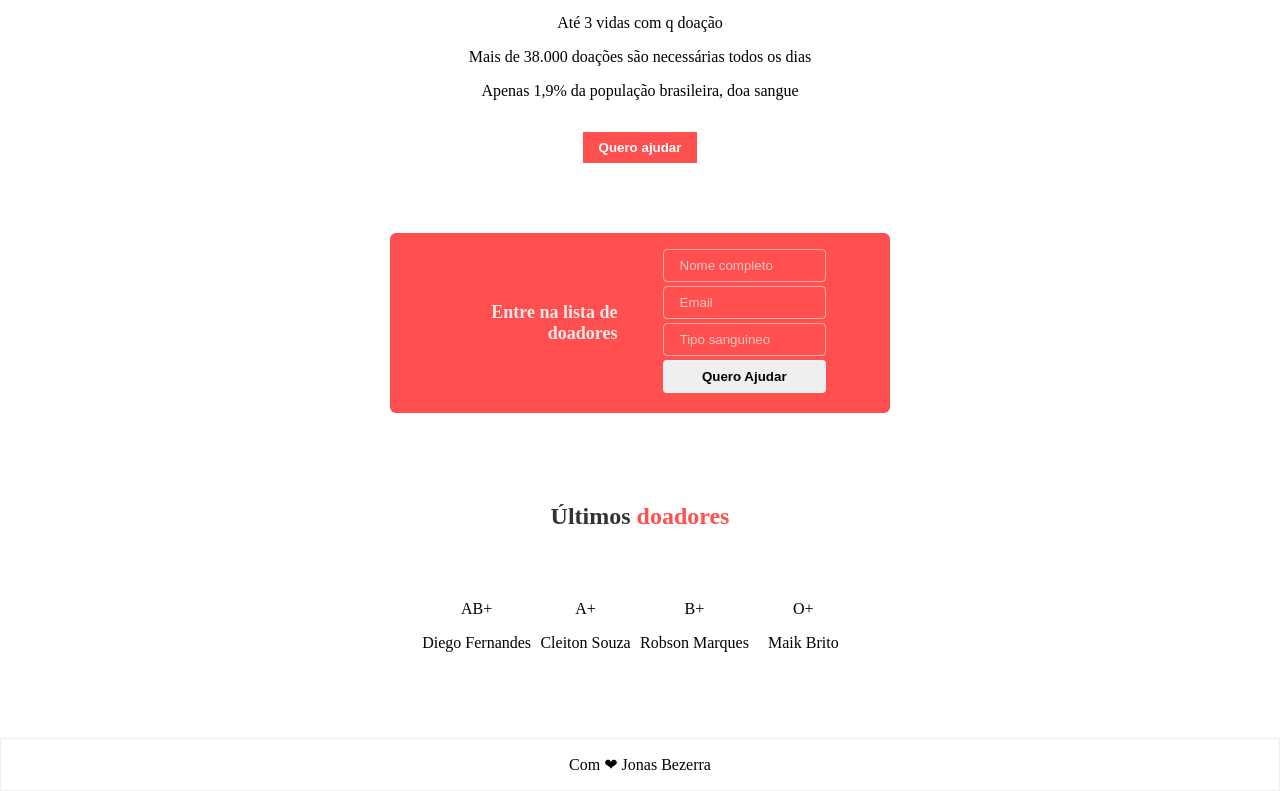
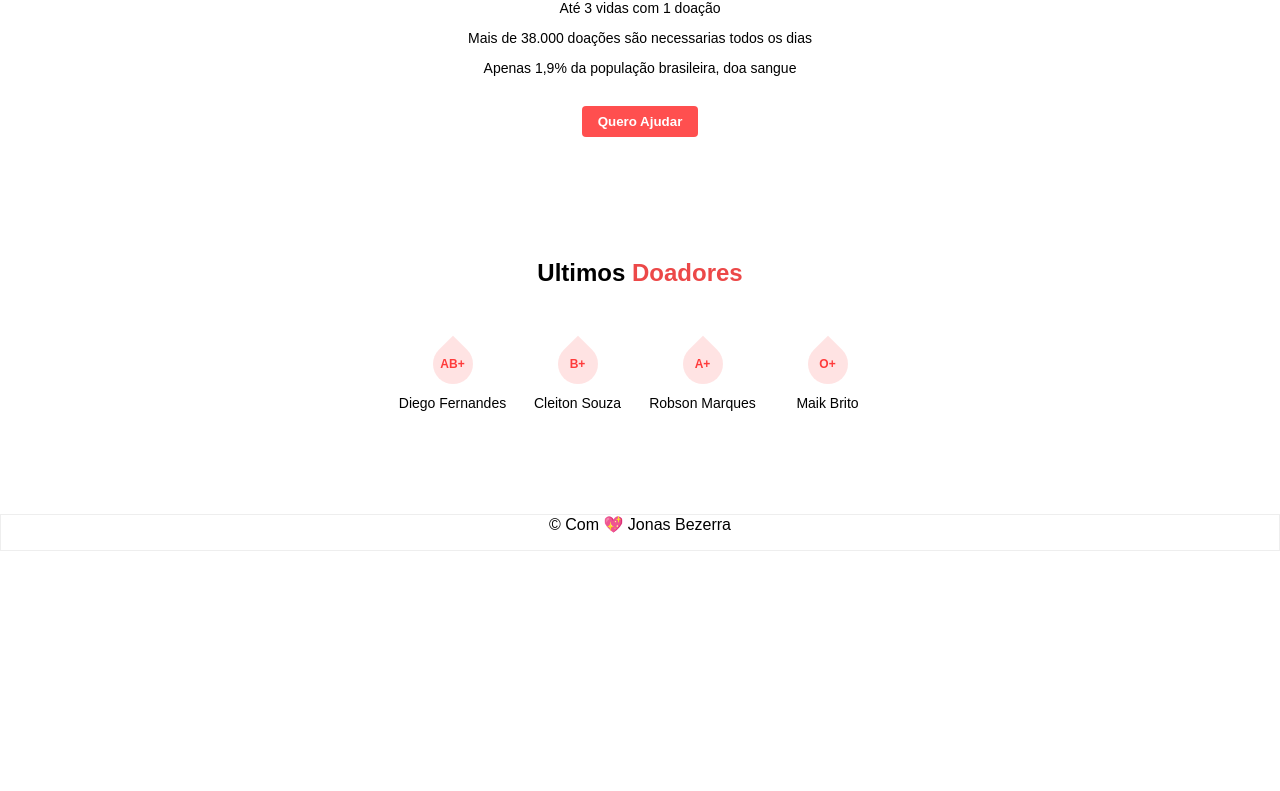
Before and after one commit to JonasBezerra/Projeto_DOE, a plain HTML site: page index.html in a window 1280 px wide. Shown: the part 249-1040 px from the top of the page. After the commit the page ends 800 px from the top, so only its background shows below. Drawn offline with Linux system fonts and the light colour scheme.

Commit message:
commite finalização front-end

```diff
--- /dev/null
+++ b/css/estilo.css
@@ -0,0 +1,194 @@
+/*COMEÇAR COM:
+ALINHAMENTOS, ESPAÇAMENTOS, LARGURAS E ALTURAS
+*/
+
+/*GLOBAL */
+*{
+    box-sizing: border-box;
+}
+ html, body{
+     margin: 0px;
+ }
+body{
+    display: flex ;
+    flex-direction: column;
+
+    font-family: 'Montserrat alternates','Arial';
+    height: 100vh;/*pega toda altura*/
+}
+
+
+ /*ESTRUTURAS*/
+header, main, footer  {
+    text-align: center;
+}
+
+
+
+
+/*HEADER*/
+
+header button{
+    margin-top: 16px;
+    padding: 8px 16px;
+    border-radius:  4px;
+
+    background-color: #ff4f4f;
+    color: white;
+
+    font-weight: bold;
+    border: none;
+
+}
+
+.logo{
+    width: 130px;
+    margin: 60px;
+
+}
+
+header p{
+    font-size: 14px;
+}
+
+/*FORM*/
+
+section.form{
+    display: grid;
+    grid-template-columns: 1fr 1fr;
+    align-items: center;
+    background-color: #e74242;
+
+    padding: 16px 64px;
+    border-radius: 6px;
+    font-size: 12px;
+
+
+}
+form input,
+form button{
+
+    /*pega a largura q for necessaria*/
+    width: 100%;
+
+    /*espaçamentos*/
+    margin-bottom: 4px;
+
+    /*preenchimento*/
+    padding: 8px 16px;
+
+    /*bordas*/
+    border-radius:4px;
+    border: 1px #ffffff88 solid
+
+
+
+}
+form input{
+    background-color: transparent;
+}
+
+form input::placeholder{
+    /*mudando a cor do place holder ou texto q ta dentro do input*/
+    color: #ffffffaa;
+}
+form button{
+    font-weight: bold;
+}
+
+/*MAIN*/
+
+main .donors{
+    display: grid;/* é uma maneira multidensional de aparecer as coisas
+    por exemple: vai aparecer em colunas, linhas. Imagina que eu to fatiando a minha página como se fosse uma
+    tabela. ele prepara para receber o grid-template-columns: ; */
+    grid-template-columns: 1fr 1fr 1fr 1fr;
+
+    /*o grid deixa a pagina flexivel. eu poderia usar px mais dessa maneira é melhor
+    cada um respectivo ao tanto de doadores q sao 4, entao sao 4 1fr. o grig trabalha com linhas e colunas*/
+}
+
+header, section.form, main{
+
+    /*espaçamentos com margin */
+    /*
+    margin-top: 0;
+    margin-right: auto;
+    margin-bottom: 70%
+    margin-left: auto; essa e a mesma situação
+
+    margem do topo(magen-top), direita(right), magem abaixo(margen-botton) margem a esquerda(left)
+    */
+    margin: 0 auto 70px auto;
+
+
+    /*limiter dos elementos na página. como eu limito? com largura e altura*/
+
+    width: 90%;/*a largura pode ser em % ou em px*/
+    max-width: 500px ;/*limite de largura*/
+
+    /* esse é um alinhamento p/ caixinhas ex: section, main, header*/
+}
+main .blood{
+    color: #ff3838;
+    font-weight: bold;
+    font-size: 12px;
+
+    display: flex;
+    align-items: center;
+
+    justify-content: center;
+    position: relative;
+}
+.blood::before{
+    content: "";
+    background-color: #ff4f4f28;
+
+    width: 40px;
+    height: 40px;
+    position: absolute;
+
+    /*fazer a gotinha*/
+    border-radius: 50%;
+    border-top-right-radius: 0;
+    transform: rotate(-45deg);
+}
+.donor p{
+    margin-top: 24px;
+    font-size: 14px;
+}
+
+/*TITULOS*/
+header h1, main h2{
+    margin-bottom: 70px;
+
+}
+
+main h2 span{
+    color: #ec4848;
+}
+
+.form h2{
+    text-align: right;
+    margin-right: 50px;
+    color: #ffffffee;
+}
+
+/* RODAPÉ */
+footer {
+    margin-top: auto;
+    padding-bottom: 16px;
+
+    border: 1px solid #eee;
+}
+/*Funcionalidades com js*/
+.form{
+    transition: all 300ms;
+}
+.form.hiden{
+
+    opacity: 0;
+    visibility: hidden;/*fica escondido*/
+    height: 0; /*altura */
+    margin-top: -70px;
+}
--- a/css/style.css
+++ /dev/null
@@ -1,133 +0,0 @@
-/*
-    ALINHAMENTO, ESPAÇAMENTOS
-    LARGURAS E ALTURAS
-*/
-*{
-    box-sizing: border-box;
-}
-:root{
-    --background-main: #f9f9f9;
-    --background-elements:#ff4f4f
-}
-html, body{
-    margin: 0
-}
-
-body{
-    display: flex;
-    /* Trabalha com linhas ou colunas
-        padrão: linha
-
-        aplicamos o flex para fazer css tricks no rodapé
-    */
-    flex-direction: column;
-    height: 100vh;
-    background-color: var(--background-color-main)
-
-}
-
-h1, h2{
-    color: #000000cc;
-}
-
-
-/* ========= TITULOS ========= */
-
-header h1, main h2 {
-    margin-bottom: 70px;
-}
-
-.form h2 {
-    text-align: right;
-    color: #ffffffdd;
-    font-size: 18px;
-}
-/* ========= ESTRUTURAS =======*/
-
-header, main, footer{
-    /*alinhamentos de textos*/
-    text-align: center;
-}
-
-
-header, .form, main {
-    margin: 0 auto 70px;
-    /*espaçamentos com margin*/
-    max-width: 500px;
-}
-
-/* ======= HEADER ========*/
-
-header button {
-    margin-top: 16px;
-    padding: 8px 16px;
-    background-color: var(--background-elements);
-    border: none;
-
-    color: white;
-    font-weight: bold;
-}
-
-/*
-    pode ser:
-        section.form ou
-        .form
-
-   ° O section.form tem mais foça que o .form
-*/
-
-.logo{
-    width: 120px;
-    margin: 70px 0;
-}
-/* ======= FORM =======*/
-
-section.form{
-    display: grid;
-    grid-template-columns: 1fr 1fr;
-    grid-gap: 45px;
-    align-items: center; /*Propriedade do grid para alinhar os elementos ao meio*/
-    background-color: var(--background-elements);
-
-    padding: 16px 64px;
-    border-radius: 6px;
-
-}
-form input, form button {
-    width: 100%;
-    margin-bottom: 4px;
-    box-sizing: border-box;
-    /*serve para o meu paddin não interferir na largura final do componente. É para a correção de uma propriedade padrão*/
-    padding: 8px 16px;
-    /*bordas */
-    border-radius: 4px;
-    border: 1px #ffffff88 solid;
-}
-.form input{
-    background-color: transparent;
-}
-
-.form input::placeholder{
-    color: #ffffffaa
-}
-.form button {
-    font-weight: bold;
-}
-
-/* ====== MAIN =====*/
-main h2 span{
-    color: #ff4f4f;
-}
-
-main .donors{
-    display: grid;
-    grid-template-columns: 1fr 1fr 1fr 1fr;
-
-}
-
-
-footer{
-    margin-top: auto;
-    padding: 16px;
-    border: 1px solid #eee;
-}
--- a/index.html
+++ b/index.html
@@ -1,79 +1,69 @@
 <!DOCTYPE html>
-<html lang="pt-br">
+<html lang="en">
 
 <head>
     <meta charset="UTF-8">
     <meta name="viewport" content="width=device-width, initial-scale=1.0">
-    <title>Doe sangue!. Doe vida!</title>
-    <link rel="stylesheet" href="css/style.css">
+    <link rel="stylesheet" href="css/estilo.css">
+    <title>Doe Sangue Doe Vida</title>
 </head>
 
 <body>
+
     <header>
-
-        <img class="logo" src="img/logo.png" alt="Imagem de DOE">
-        <h2>A sua doação importa</h2>
-        <p>Até 3 vidas com q doação</p>
-        <p>Mais de 38.000 doações são necessárias todos os dias</p>
+        <img src="img/logo.png" alt="logoDOE" class="logo">
+        <h2>A sua Doação Importa</h2>
+        <p>Até 3 vidas com 1 doação</p>
+        <p>Mais de 38.000 doações são necessarias todos os dias</p>
         <p>Apenas 1,9% da população brasileira, doa sangue</p>
 
-        <button>Quero ajudar</button>
+        <button>Quero Ajudar</button>
     </header>
 
-    <section class="form">
+    <section class="form hiden"> <!-- seção p/ o formulario-->
         <h2>Entre na lista de doadores</h2>
         <form action="/">
-            <!--Nome-->
         <input
             type="text"
             name="name"
-                placeholder="Nome completo"
+            placeholder="Nome Completo"
          >
-            <!--Email-->
+         <input
+            type="email"
+            name="email"
+            placeholder="email"
+         >
          <input
             type="text"
-                name="name"
-                placeholder="Email"
-            >
-            <!--Tipo Sanguíneo-->
-            <input
-                type="text"
-                name="name"
+            name="blood"
             placeholder="Tipo sanguineo"
          >
-            <button>Quero Ajudar</button>
+         <button>Quero ajudar</button>
         </form>
-    </section>
-
+    </section>  <!-- fim da seção p/ o formulario-->
     <main>
-        <h2>Últimos <span>doadores </span></h2>
-
+        <h2>Ultimos <span>Doadores</span></h2>
         <section class="donors">
-            <!-- DOADOR 1-->
             <div class="donor">
                 <div class="blood">AB+</div>
                 <p>Diego Fernandes</p>
             </div>
-            <!-- DOADOR 2-->
+            <div class="donor">
+                <div class="blood">B+</div>
+                <p>Cleiton Souza</p>
+            </div>
             <div class="donor">
                 <div class="blood">A+</div>
-                <p>Cleiton Souza</p>
-            </div>
-            <!-- DOADOR 3-->
-            <div class="donor">
-                <div class="blood">B+</div>
                 <p>Robson Marques</p>
             </div>
-            <!-- DOADOR 4-->
             <div class="donor">
                 <div class="blood">O+</div>
                 <p>Maik Brito</p>
             </div>
-
         </section>
-
     </main>
-    <footer>Com ❤ Jonas Bezerra</footer>
+    <footer>&copy Com 💖 Jonas Bezerra</footer>
+    <script src="js/scripts.js"></script>
 
 </body>
 
--- /dev/null
+++ b/js/scripts.js
@@ -0,0 +1,7 @@
+var a = window.document.querySelector('header button ')
+a.addEventListener('click', sumirForm)
+
+function sumirForm(){
+    window.document.querySelector('.form').classList.toggle('hiden')
+
+}
```
Lines whose indentation alone changed are shown as unchanged.
